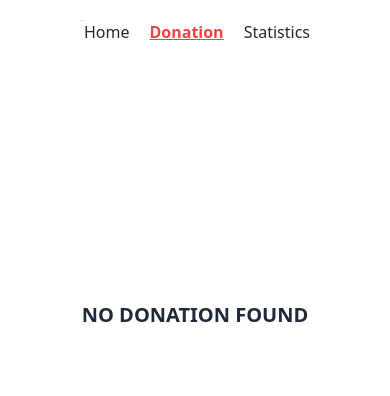
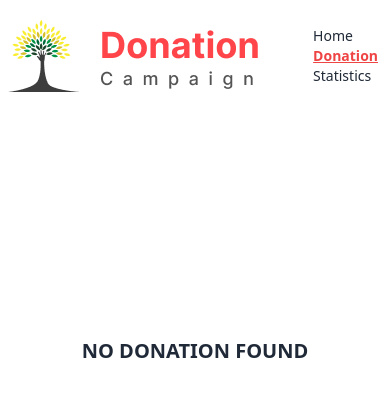
Before and after one commit to Be3tle/donation-campaign-react-router-dom, a React (Vite) app: page /donation in a window 390 px wide. Shown: the top 396 px of the page. Built offline with nearby package versions, Linux system fonts and the light colour scheme.

Commit message:
responsiveness added

```diff
--- a/src/components/Charity/Charity.jsx
+++ b/src/components/Charity/Charity.jsx
@@ -4,7 +4,7 @@ import CharityCard from "./CharityCard";
 const Charity = ({ cards }) => {
   return (
     <div>
-      <div className="grid grid-cols-1 md:grid-cols-2 lg:grid-cols-4 gap-4 py-36 mx-auto">
+      <div className="md:grid grid-cols-1 lg:grid-cols-4 gap-4 py-36 mx-auto">
         {cards?.map((card) => (
           <CharityCard key={card.id} card={card}></CharityCard>
         ))}
--- a/src/components/Header/Banner/Banner.jsx
+++ b/src/components/Header/Banner/Banner.jsx
@@ -16,13 +16,13 @@ const Banner = ({ setCards, cards }) => {
   return (
     <div className="h-[70vh] relative bg-slate-100">
       <img
-        className="h-full w-full object-cover opacity-20"
+        className="h-full w-full object-cover opacity-10"
         src="https://workplace.schwab.com/sites/g/files/eyrktu871/files/volunteers-3.960x537.jpg"
         alt=""
       />
 
       <div className="searchBar absolute bottom-[43%] w-full px-96">
-        <h1 className="text-black text-3xl font-semibold relative pb-8 mx-auto">
+        <h1 className="text-black text-3xl font-semibold hidden md:hidden lg:flex text-center pb-8 mx-auto w-[1200px]">
           I Grow By Helping People In Need
         </h1>
         <form onSubmit={handleSearch}>
--- a/src/components/Header/Navbar/Navbar.jsx
+++ b/src/components/Header/Navbar/Navbar.jsx
@@ -3,10 +3,12 @@ import Logo from "./Logo";
 
 const Navbar = () => {
   return (
-    <div className="">
-      <nav className="flex justify-between py-5 px-20">
+    <div className="navbar bg-base-100 pt-5">
+      <div className="flex-1">
         <Logo></Logo>
-        <ul className="flex gap-5">
+      </div>
+      <div className="flex-none">
+        <ul className="lg:menu-horizontal px-1 gap-2 lg:gap-5 text-sm font-normal lg:text-base">
           <li>
             <NavLink
               to="/"
@@ -51,7 +53,7 @@ const Navbar = () => {
             </NavLink>
           </li>
         </ul>
-      </nav>
+      </div>
     </div>
   );
 };
--- a/src/pages/Donation/Donation.jsx
+++ b/src/pages/Donation/Donation.jsx
@@ -25,7 +25,7 @@ const Donation = () => {
         </p>
       ) : (
         <div>
-          <div className=" grid grid-cols-2 gap-5">
+          <div className="grid grid-cols-1 md:grid-cols-1 lg:grid-cols-2 gap-5">
             {isShown
               ? donations.map((card) => (
                   <DonationCard key={card.id} card={card}></DonationCard>
--- a/src/pages/Donation/DonationCard.jsx
+++ b/src/pages/Donation/DonationCard.jsx
@@ -4,16 +4,18 @@ const DonationCard = ({ card }) => {
   const { title, image, category } = card || {};
 
   return (
-    <div className="card card-side h-32 bg-blue-100 border-x-indigo-300 rounded border-2">
+    <div className="card card-side h-48 md:lg:h-36 bg-blue-100 border-x-indigo-300 rounded border-2">
       <figure>
         <img src={image} alt="" />
       </figure>
-      <div className="p-3">
+      <div className="p-3 md:pt-7 lg:p-2">
         <p>{category}</p>
-        <h2 className="card-title ">{title}</h2>
-        <p>$290</p>
+        <h2 className="card-title text-lg font-medium md:lg:text-xl py-1">
+          {title}
+        </h2>
+        <p className="py-1">$290</p>
         <div className="card-actions">
-          <button className="px-4 py-1 bg-blue-500 text-white  rounded">
+          <button className="px-1 md:lg:px-4 pt-1 bg-blue-500 text-white  rounded">
             View Details
           </button>
         </div>
```
